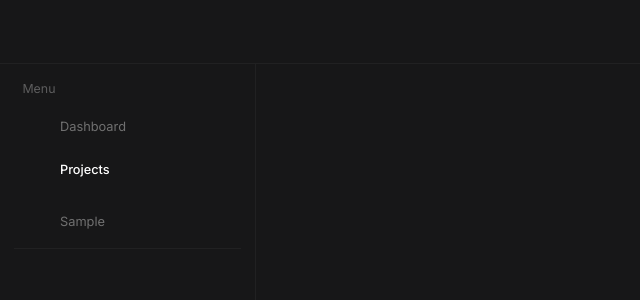
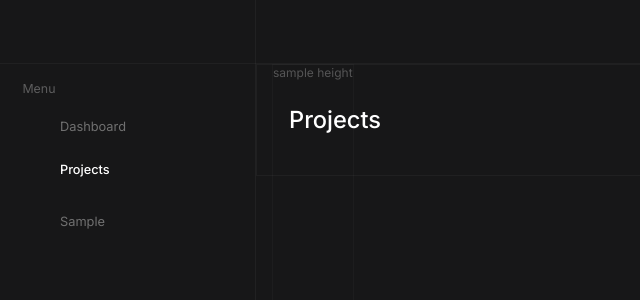
Before and after one commit to rogelcristobal/my-application, a React (Vite) app in the folder client/: page /collections in a window 1280 px wide. Shown: the top 300 px of the page, without its empty margins (0-640 px from the left). Built offline with nearby package versions, Linux system fonts and the light colour scheme; no server answers; sample sign-in values are in the browser's storage; some icons are missing; a web font is replaced by a local one.

Commit message:
some changes

```diff
--- a/client/src/App.jsx
+++ b/client/src/App.jsx
@@ -73,7 +73,7 @@ function App() {
   }, [dispatch, firebaseCurrentUser?.uid]);
 
   return (
-    <div className="h-screen w-full  font-inter  bg-[#171718] text-[#2d3036] relative">
+    <div className="h-full w-full  font-inter  bg-[#171718] text-[#2d3036] relative">
       <Routes>
         <Route path="/login" element={<Login />}></Route>
         <Route
@@ -81,40 +81,9 @@ function App() {
           element={
             <ProtectedRoute>
               <div className="h-full   flex items-start flex-col justify-start relative">
-                {/* sidebar */}
-                {/* navigation bg-[#101011]*/}
-                  <div className=" flex-shrink-0 w-full flex  border-dark-bottom h-[4rem]  items-center  justify-end">
-                    {/* <div className="  flex flex-col">
-                      <span className=" capitalize ">
-                        {userDataLoading ? (
-                          <span>loading data</span>
-                        ) : (
-                          <span className=" flex flex-col items-center gap-2 px-4 text-[1rem] w-fit font-medium">
-                            <span className=" ">
-                              Welcome back, {currentUser?.firstName}
-                              {currentUser?.lastName}.
-                            </span>
-                            <span className=" overflow-hidden truncate text-[0.8rem] text-[#7c8292]/70 w-full">
-                              {currentUser?._id}
-                            </span>
-                          </span>
-                        )}
-                      </span>
-                      <span className="text-[0.8rem] mt-1 font-medium ">
-                        {userDataLoading ? (
-                          <span >loading</span>
-                        ) : (
-                          currentUser?.email
-                        )}
-                      </span>
-                    </div>
-                    <button onClick={logOutUser} className=" text-sm p-1">
-                      logout
-                    </button> */}
-                  </div>
-                <div className="flex items-start  justify-start w-full  h-screen">
-                <Sidebar></Sidebar>
-
+                <div className=" flex-shrink-0 w-full flex  border-dark-bottom h-[4rem] fixed z-10 items-center  justify-end"></div>
+                <div className="flex items-start  justify-start w-full  h-full">
+                  <Sidebar></Sidebar>
                   <Routes>
                     <Route
                       path="/"
@@ -123,7 +92,6 @@ function App() {
                     <Route path="/dashboard" element={<Home />} />
                     <Route
                       path="/collections/*"
-
                       element={
                         <NoteCollectionDropDownPositionProvider>
                           <Collections />
--- a/client/src/components/Sidebar.jsx
+++ b/client/src/components/Sidebar.jsx
@@ -30,7 +30,7 @@ const Sidebar = () => {
       transition={{ duration: 0.3 }}
       className={`${
         state ? "w-[4rem]" : "w-[16rem]"
-      } whitespace-nowrap relative   h-full  flex bg-[#171718]  border-dark-right items-center justify-start  flex-shrink-0`}
+      } whitespace-nowrap relative pt-[4rem]  h-screen  flex bg-[#171718]  border-dark-right items-center justify-start  flex-shrink-0`}
     >
       <div className="h-full  w-full flex flex-col">
         <div className="w-full h-full   flex flex-col justify-start items-start">
@@ -44,7 +44,7 @@ const Sidebar = () => {
                 Menu
               </span>
             )}
-            <div className="w-full h-fit flex flex-col space-y-0.5 border-dark-bottom py-2">
+            <div className="w-full h-fit flex flex-col space-y-0.5  py-2">
               {[
                 { path: "/dashboard", title: "dashboard", icon: <PiLayout /> ,activeClass:`text-white bg-[#2c2c2c]/50 hover:bg-[#2c2c2c]/50`,},
 
--- a/client/src/components/SidebarLink.jsx
+++ b/client/src/components/SidebarLink.jsx
@@ -149,7 +149,7 @@ const SidebarLink = ({
             animate={{
               height: activeState ? 2.75 * 2 + "rem" : 0,
             }}
-            className={` pl-3.5  my-1.5 w-full items-center justify-between ${
+            className={` pl-[1.1rem]  my-1.5 w-full items-center justify-between ${
               activeState && ""
             } flex flex-col px-0 overflow-hidden `}
           >
--- a/client/src/main.jsx
+++ b/client/src/main.jsx
@@ -17,9 +17,9 @@ ReactDOM.createRoot(document.getElementById("root")).render(
           {/* <React.StrictMode> */}
           <App />
           {/* </React.StrictMode> */}
-          <ReactQueryDevtools initialIsOpen={false} />
         </Router>
       </SocketProvider>
     </QueryClientProvider>
   </Provider>
 );
+{/* <ReactQueryDevtools initialIsOpen={false} /> */}
--- a/client/src/pages/Collections.jsx
+++ b/client/src/pages/Collections.jsx
@@ -127,7 +127,14 @@ const Collections = () => {
   }, []);
 
   return (
-    <div className="text-sm text-neutral-100/40 h-full"></div>
+    <div className="text-sm text-neutral-100/40 h-screen flex relative w-full overflow-y-scroll pt-[4rem]">
+      <div className="h-[200vh] opacity-70 text-xs absolute w-fit view left-4">sample height</div>
+      <div className="mx-auto container px-8 view h-28 flex items-center">
+
+         <span className="text-white font-medium text-[1.475rem]">Projects</span>
+
+      </div>
+    </div>
   );
 };
 
```
